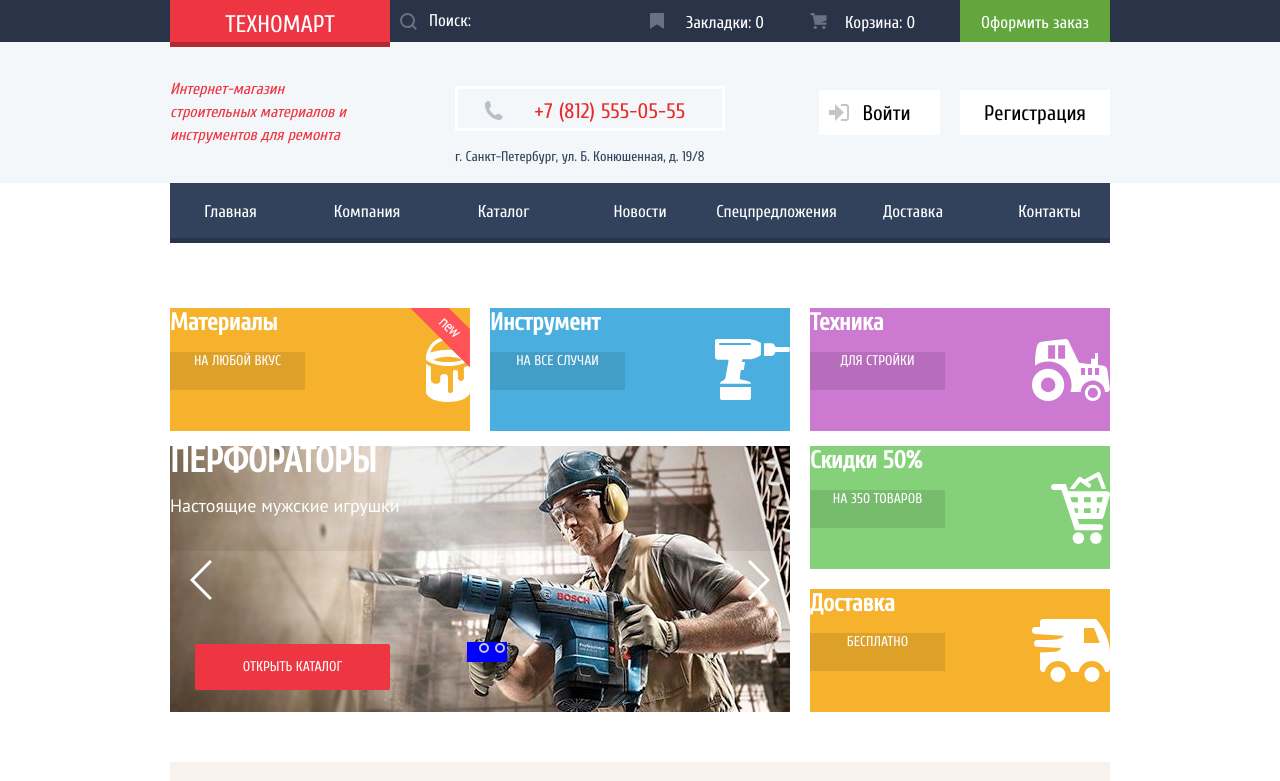
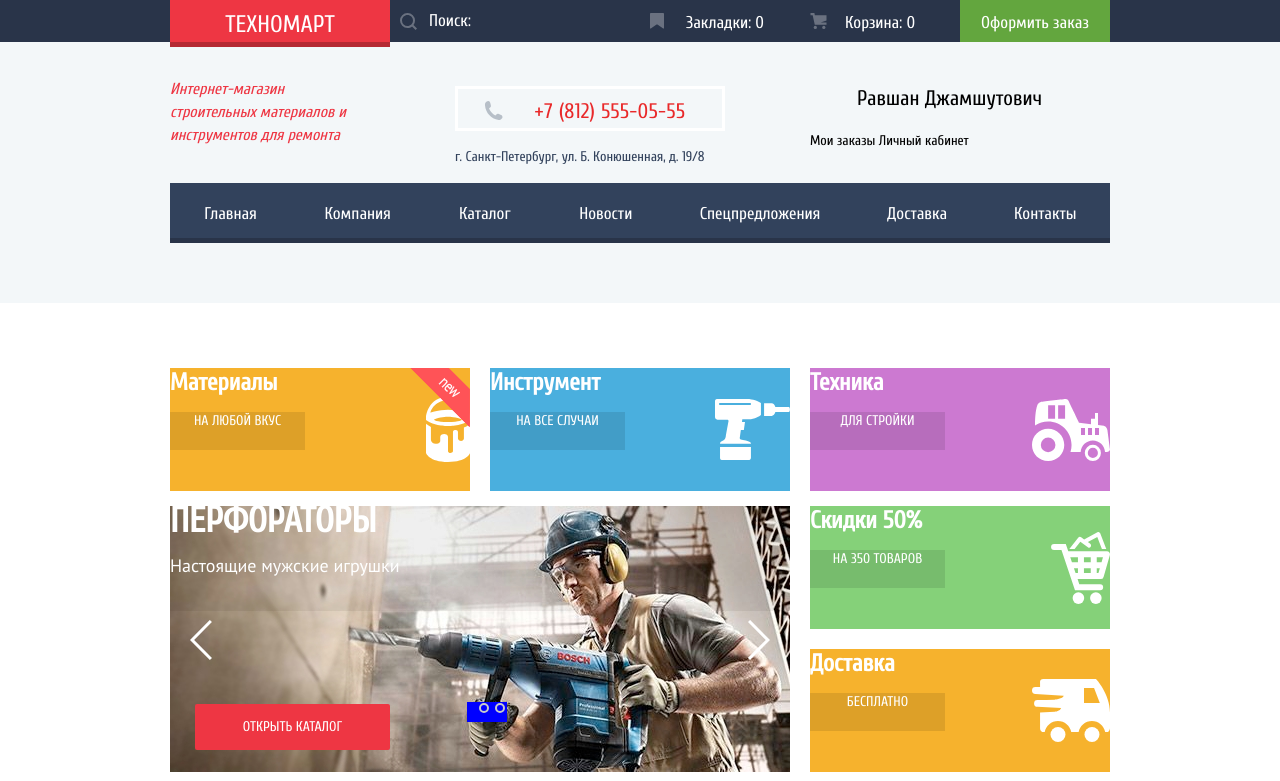
Before and after one commit to tsazanow/358299-technomart, a website: page source/index.html in a window 1280 px wide. Shown: the top 781 px of the page. Drawn offline with nearby package versions, Linux system fonts and the light colour scheme; files that its build step writes are made by us from their sources.

Commit message:
Правки блока user + состояния кнопок

```diff
--- a/source/index.html
+++ b/source/index.html
@@ -55,7 +55,7 @@
             </p>
             <p class="info__address">г. Санкт-Петербург, ул. Б. Конюшенная, д. 19/8</p>
           </div>
-          <div class="info__user">
+          <div class="info__login">
             <button type="button" class="info__signin">
               <svg class="info__login-icon" xmlns="http://www.w3.org/2000/svg" width="20" height="17" viewBox="0 0 20 17">
                 <path d="M14.875 8.5L6 0v6H0v5h6v6z"/>
@@ -64,38 +64,49 @@
             </button>
             <a href="#" class="info__signup">Регистрация</a>
           </div>
+          <div class="info__user-block">
+            <div class="info__user">
+              <p class="info__user-name">
+                <a href="#" class="info__user-link">Равшан Джамшутович</a>
+              </p>
+              <a href="#" class="info__logout">Выйти</a>
+            </div>
+            <a class="info__orders">Мои заказы</a>
+            <a class="info__account">Личный кабинет</a>
+          </div>
 		    </div>
-	    </section>
-	    <section class="header__nav">
+      </section>
+
+	    <section class="nav">
         <div class="container">
-          <nav class="main-nav">
+          <nav class="nav__header">
             <h1 class="visually-hidden">Навигация по магазину</h1>
-            <ul class="main-nav__list">
-              <li class="main-nav__item">
-                <a href="#" class="main-nav__link">Главная</a>
+            <ul class="nav__list">
+              <li class="nav__item">
+                <a href="#" class="nav__link">Главная</a>
               </li>
-              <li class="main-nav__item">
-                <a href="#" class="main-nav__link">Компания</a>
+              <li class="nav__item">
+                <a href="#" class="nav__link">Компания</a>
               </li>
-              <li class="main-nav__item">
-                <a href="catalog.html" class="main-nav__link">Каталог</a>
+              <li class="nav__item">
+                <a href="catalog.html" class="nav__link">Каталог</a>
               </li>
-              <li class="main-nav__item">
-                <a href="#" class="main-nav__link">Новости</a>
+              <li class="nav__item">
+                <a href="#" class="nav__link">Новости</a>
               </li>
-              <li class="main-nav__item">
-                <a href="#" class="main-nav__link">Спецпредложения</a>
+              <li class="nav__item">
+                <a href="#" class="nav__link">Спецпредложения</a>
               </li>
-              <li class="main-nav__item">
-                <a href="#" class="main-nav__link">Доставка</a>
+              <li class="nav__item">
+                <a href="#" class="nav__link">Доставка</a>
               </li>
-              <li class="main-nav__item">
-                <a href="#" class="main-nav__link">Контакты</a>
+              <li class="nav__item">
+                <a href="#" class="nav__link">Контакты</a>
               </li>
             </ul>
           </nav>
-		</div>
-	  </section>
+	      </div>
+	    </section>
     </header>
 
     <main>
--- a/source/less/blocks/header.less
+++ b/source/less/blocks/header.less
@@ -1,5 +1,7 @@
 .header {
   margin-bottom: 60px;
+
+   background-color: #f3f7f9;
 }
 
 .header__top {
--- a/source/less/blocks/info.less
+++ b/source/less/blocks/info.less
@@ -4,8 +4,6 @@
   flex-direction: column;
   justify-content: space-between;
   align-items: stretch;
-
-  background-color: #f3f7f9;
 }
 
 .info__wrapper {
@@ -78,8 +76,9 @@
   color: #32425c;
 }
 
-.info__user {
-  display: flex;
+.info__login {
+  display: none;
+  // display: flex;
   justify-content: flex-end;
   align-items: center;
   flex-basis: 300px;
@@ -145,3 +144,36 @@
 
   text-align: center;
 }
+
+.info__user-block {
+  width: 300px;
+  min-height: 80px;
+}
+
+.info__user {
+  // display: none;
+  display: flex;
+  justify-content: flex-start;
+  align-items: center;
+  flex-basis: 300px;
+  min-height: 45px;
+}
+
+.info__user-name {
+  width: 260px;
+  padding-left: 47px;
+}
+
+.info__user-link {
+  color: #000000;
+  font-family: @cuprum;
+  font-size: 21px;
+  font-weight: 400;
+}
+
+.info__logout {
+  flex-basis: 40px;
+
+  font-size: 0;
+  border: none;
+}
--- a/source/less/blocks/main-nav.less
+++ b/source/less/blocks/nav.less
@@ -1,10 +1,9 @@
-.main-nav {
-  margin-bottom: 60px;
-
-  background-color: #32425c;
+.nav {
+  width: 100%;
+  padding-bottom: 60px;
 }
 
-.main-nav__list {
+.nav__list {
   display: flex;
   flex-basis: 940px;
   min-height: 60px;
@@ -19,13 +18,27 @@
   box-shadow: inset 0 -5px 0 #293449;
 }
 
-.main-nav__item {
+.nav__item {
+  display: flex;
+  flex-grow: 1;
   min-width: 121px;
+  min-height: 60px;
 
   text-align: center;
+
+  &:hover,
+  &:focus {
+    background-color: #293449;
+  }
+
+  &:active {
+    background-color: #1d2739;
+  }
 }
 
-.main-nav__link {
+.nav__link {
+  margin: auto;
+
   color: #ffffff;
   font-family: @cuprum;
   font-size: 17px;
@@ -33,3 +46,7 @@
   font-weight: 400;
   text-decoration: none;
 }
+
+.nav__item:active .nav__link {
+  opacity: 0.5;
+}
--- a/source/less/style.less
+++ b/source/less/style.less
@@ -4,7 +4,7 @@
 @import "blocks/btn.less";
 @import "blocks/about.less";
 @import "blocks/header.less";
-@import "blocks/main-nav.less";
+@import "blocks/nav.less";
 @import "blocks/brands.less";
 @import "blocks/goods.less";
 @import "blocks/features.less";
```
